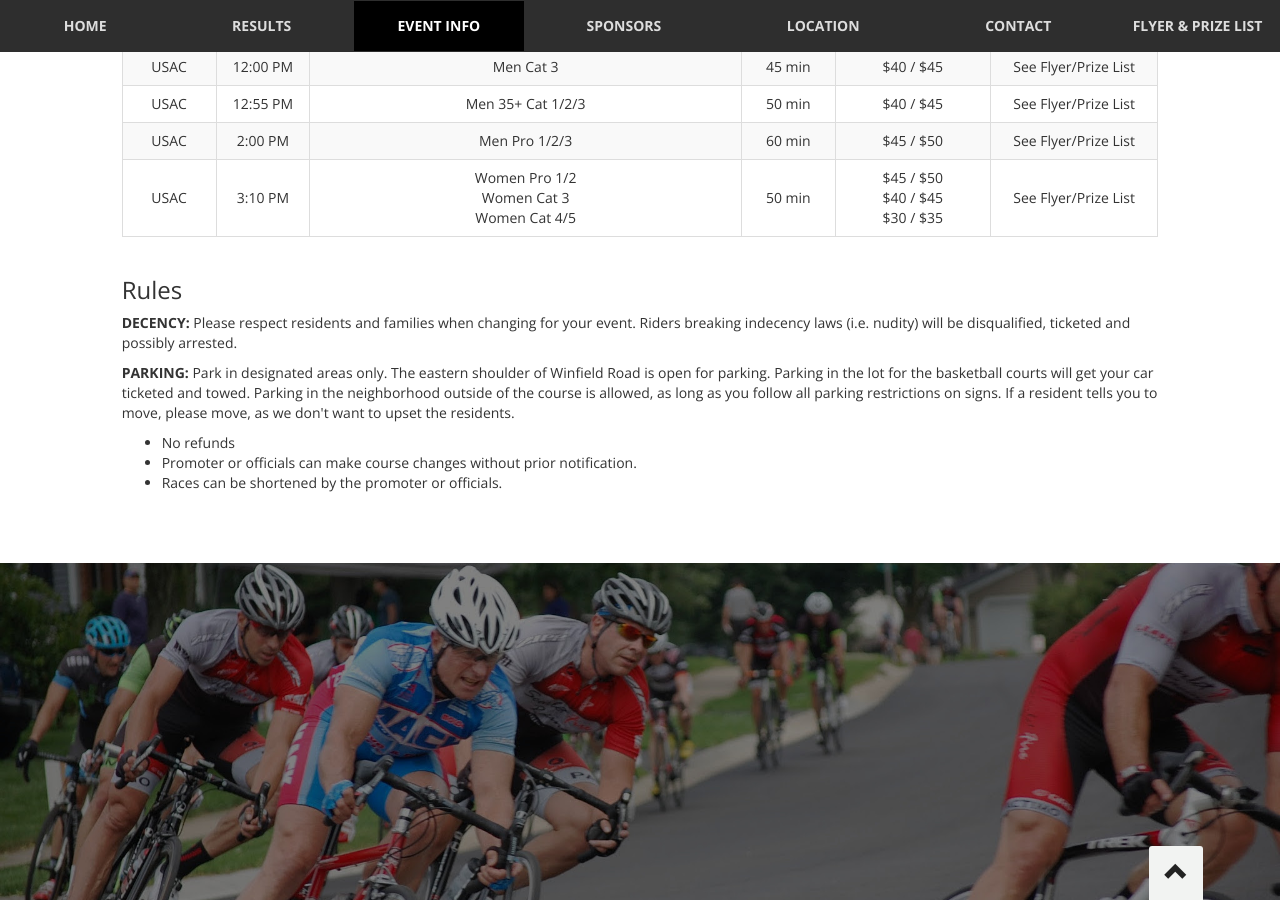
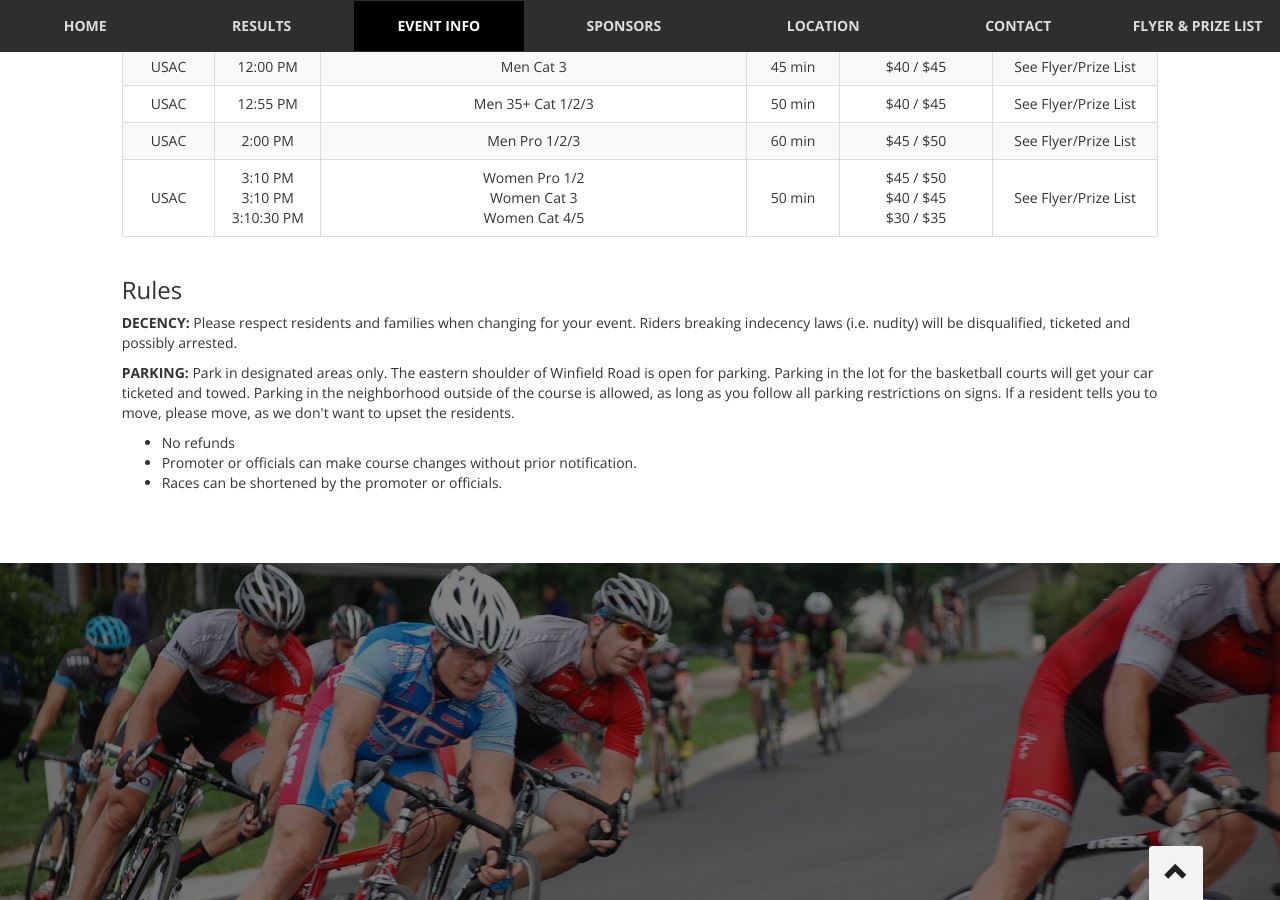
Before and after one commit to winfieldcriterium/winfieldcriterium.github.io, a Jekyll site: the page built from index.html, in a window 1280 px wide and 900 px high, scrolled down 4870 px. Built offline with Jekyll 4.4.1, drawn with Linux system fonts in a browser that asks for light colours; nearby versions of some CDN libraries; Markdown is read by kramdown in place of the engine named in the settings.

Commit message:
crazy schedule change

```diff
--- a/index.html
+++ b/index.html
@@ -264,7 +264,7 @@ layout: default
           </tr>
           <tr>
             <td>USAC</td>
-            <td>3:10 PM</td>
+            <td>3:10 PM<br />3:10 PM<br >3:10:30 PM</td>
             <td>Women Pro 1/2<br />Women Cat 3<br />Women Cat 4/5</td>
             <td>50 min</td>
             <td>$45 / $50<br />$40 / $45<br />$30 / $35</td>
```
